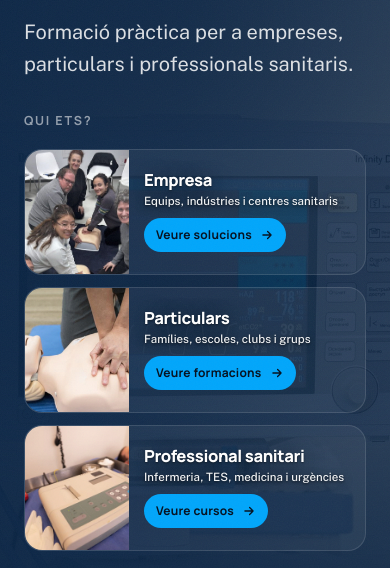
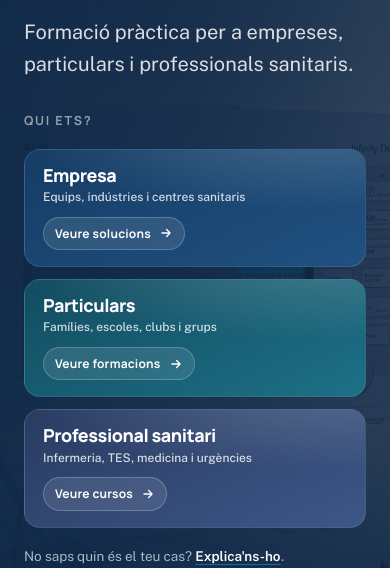
Before and after one commit to HernanCode/deepdivedesign, a plain HTML site: page index.html in a window 390 px wide. Shown: the part 262-830 px from the top of the page. Drawn offline with nearby package versions, Linux system fonts and the light colour scheme.

Commit message:
Prueba: tarjetas de publico sin imagen con 3 tonalidades y area de color por landing

```diff
--- a/assets/css/site.css
+++ b/assets/css/site.css
@@ -229,7 +229,7 @@ html.js body.pg [data-reveal].in{opacity:1;transform:none}
 .pg-hero--img::before{content:none}
 .pg-hero--img .pg-hero-media{position:absolute;inset:0;z-index:0}
 .pg-hero--img .pg-hero-media img{width:100%;height:100%;object-fit:cover;object-position:center;filter:brightness(.55) saturate(1.05);will-change:transform}
-.pg-hero--img .pg-hero-overlay{position:absolute;inset:0;z-index:1;background:linear-gradient(180deg,rgba(11,37,69,.72) 0%,rgba(11,37,69,.5) 45%,rgba(11,37,69,.94) 100%),linear-gradient(100deg,rgba(11,37,69,.85) 0%,rgba(11,37,69,.3) 55%,transparent 78%)}
+.pg-hero--img .pg-hero-overlay{position:absolute;inset:0;z-index:1;background:linear-gradient(180deg,rgba(var(--area-rgb,11,37,69),.72) 0%,rgba(var(--area-rgb,11,37,69),.5) 45%,rgba(var(--area-rgb,11,37,69),.94) 100%),linear-gradient(100deg,rgba(var(--area-rgb,11,37,69),.85) 0%,rgba(var(--area-rgb,11,37,69),.3) 55%,transparent 78%)}
 .pg-hero--img .pg-wrap{position:relative;z-index:2}
 
 /* hero con imagen oscura (deep dive): se ve más la foto y hace zoom de inmersión al bajar */
@@ -676,3 +676,11 @@ a.pg-contact-item:hover{color:var(--sn-accent)}
 }
 .pg-testi-feature .pg-testi-foot{justify-content:flex-start;gap:10px 22px;margin-top:18px;padding-top:14px}
 .pg-testi-feature .pg-testi-foot b{font-family:var(--sn-font-display);font-weight:700;font-size:13px;color:var(--sn-ink)}
+
+/* ============================================================
+   Tonos de área por público (prueba de color)
+   ============================================================ */
+.area-empresa{--area-1:#0b2545;--area-2:#17395f;--area-rgb:11,37,69}
+.area-part{--area-1:#0e3b4f;--area-2:#155a70;--area-rgb:14,59,79;--sn-accent:#19b6c9;--sn-accent-deep:#0e8fa3}
+.area-prof{--area-1:#1b2f52;--area-2:#2a4576;--area-rgb:27,47,82;--sn-accent:#7c8cf8;--sn-accent-deep:#5b6ee8}
+.area-part .pg-hero,.area-prof .pg-hero{background:linear-gradient(155deg,var(--area-1) 0%,var(--area-2) 100%)}
--- a/index.html
+++ b/index.html
@@ -208,28 +208,28 @@ body.menu-locked{overflow:hidden}
 .chooser-grid{display:grid;grid-template-columns:1fr;gap:12px;margin-top:18px}
 @media(min-width:1024px){.chooser-grid{grid-template-columns:repeat(3,1fr);gap:20px}}
 .choice{
-  position:relative;display:block;isolation:isolate;overflow:hidden;
-  border-radius:18px;min-height:270px;background:var(--navy-mid);
+  position:relative;display:block;isolation:isolate;overflow:hidden;color:#fff;
+  border-radius:18px;min-height:268px;border:1px solid rgba(255,255,255,.12);
   transition:translate .45s var(--ease),box-shadow .45s var(--ease);
 }
-.choice-media{position:absolute;inset:0;z-index:-2;display:block;overflow:hidden}
-.choice-media img{width:100%;height:100%;object-fit:cover;object-position:center;transition:transform .8s var(--ease)}
-.choice-scrim{position:absolute;inset:0;z-index:-1;background:linear-gradient(180deg,rgba(11,37,69,0) 0%,rgba(11,37,69,.30) 36%,rgba(11,37,69,.72) 58%,rgba(11,37,69,.93) 80%,rgba(11,37,69,.98) 100%)}
-.choice-body{position:relative;display:flex;flex-direction:column;justify-content:flex-end;min-height:270px;padding:20px 20px 18px}
-.choice-title{font-family:var(--font-display);font-weight:800;font-size:clamp(1.6rem,2.5vw,1.95rem);line-height:1.08;letter-spacing:-.025em;color:#fff;margin-top:0;text-shadow:0 1px 2px rgba(0,0,0,.45),0 4px 20px rgba(0,0,0,.5)}
-.choice-sub{font-size:13px;line-height:1.4;font-weight:500;color:#fff;margin-top:6px;opacity:.95;text-shadow:0 1px 3px rgba(0,0,0,.7),0 2px 12px rgba(0,0,0,.55)}
+.choice--empresa{background:linear-gradient(155deg,#123a63 0%,#1d4f80 100%)}
+.choice--part{background:linear-gradient(155deg,#0f4a5f 0%,#1a6f86 100%)}
+.choice--prof{background:linear-gradient(155deg,#26395f 0%,#3a5588 100%)}
+.choice::before{content:"";position:absolute;inset:0;z-index:-1;background:radial-gradient(135% 105% at 82% -14%,rgba(255,255,255,.17) 0%,transparent 62%)}
+.choice-body{position:relative;display:flex;flex-direction:column;justify-content:center;min-height:268px;padding:24px 22px}
+.choice-title{font-family:var(--font-display);font-weight:800;font-size:clamp(1.6rem,2.5vw,1.95rem);line-height:1.08;letter-spacing:-.025em;color:#fff}
+.choice-sub{font-size:13px;line-height:1.4;font-weight:500;color:rgba(255,255,255,.82);margin-top:6px}
 .choice-cta{
-  display:inline-flex;align-items:center;gap:8px;align-self:flex-start;margin-top:16px;
-  padding:9px 16px;border-radius:999px;border:1px solid transparent;
-  background:var(--accent);
-  font-family:var(--font-display);font-size:12.5px;font-weight:700;letter-spacing:.02em;color:#04101f;
+  display:inline-flex;align-items:center;gap:8px;align-self:flex-start;margin-top:18px;
+  padding:9px 16px;border-radius:999px;border:1px solid rgba(255,255,255,.22);
+  background:rgba(255,255,255,.1);
+  font-family:var(--font-display);font-size:12.5px;font-weight:700;letter-spacing:.02em;color:#fff;
   transition:background .3s var(--ease-io),color .3s var(--ease-io),border-color .3s var(--ease-io);
 }
-.choice-cta svg{width:14px;height:14px;color:currentColor;transition:transform .3s var(--ease-io),color .3s var(--ease-io)}
+.choice-cta svg{width:14px;height:14px;color:currentColor;transition:transform .3s var(--ease-io)}
 .choice:hover{translate:0 -4px;box-shadow:0 26px 52px rgba(0,0,0,.38)}
-.choice:hover .choice-media img{transform:scale(1.07)}
-.choice:hover .choice-cta{background:#fff;border-color:transparent;color:#04101f}
-.choice:hover .choice-cta svg{color:#04101f;transform:translateX(3px)}
+.choice:hover .choice-cta{background:var(--accent);border-color:transparent;color:#04101f}
+.choice:hover .choice-cta svg{transform:translateX(3px)}
 .choice:focus-visible{outline:2px solid var(--accent);outline-offset:3px}
 .display-line{display:block}
 html.js .display-line[data-entrance]{animation-duration:.45s}
@@ -246,16 +246,12 @@ html.js .ecg path{stroke-dasharray:1;stroke-dashoffset:1;animation:ecgDraw 3.2s
 /* móvil y tablet: tarjetas horizontales compactas, texto y botón siempre visibles */
 @media(max-width:1023px){
   .hero-inner{padding:96px 0 44px}
-  .choice{display:grid;grid-template-columns:104px 1fr;min-height:0;background:rgba(255,255,255,.055);border:1px solid rgba(255,255,255,.12)}
-  .choice-media{position:relative;inset:auto;z-index:auto}
-  .choice-media img{min-height:100px}
-  .choice-scrim{display:none}
-  .choice-body{min-height:124px;justify-content:center;padding:13px 15px}
-  .choice-title{font-size:1.04rem;margin-top:0}
-  .choice-sub{font-size:11.5px;margin-top:4px}
-  .choice-cta{margin-top:9px;padding:6px 11px;font-size:12px}
+  .choice{min-height:0;border-radius:16px}
+  .choice-body{min-height:0;padding:16px 18px}
+  .choice-title{font-size:1.12rem}
+  .choice-sub{font-size:12px;margin-top:4px}
+  .choice-cta{margin-top:11px;padding:6px 11px;font-size:12px}
   .choice:hover{translate:none;box-shadow:none}
-  .choice:hover .choice-media img{transform:none}
 }
 
 /* ---------- section shell ---------- */
@@ -404,9 +400,7 @@ html.js [data-entrance]{opacity:0;animation:rise .45s var(--ease) forwards;anima
           <h2 class="chooser-q" data-entrance style="--d:1.8s" data-ca="Qui ets?" data-es="¿Quién eres?">Qui ets?</h2>
           <div class="chooser-grid">
 
-            <a class="choice" href="empreses.html" data-entrance style="--d:1.9s">
-              <span class="choice-media"><img src="assets/img/publico-empresas.jpg" alt="Equipo practicando reanimación con maniquíes"></span>
-              <span class="choice-scrim" aria-hidden="true"></span>
+            <a class="choice choice--empresa" href="empreses.html" data-entrance style="--d:1.9s">
               <span class="choice-body">
                 <span class="choice-title" data-ca="Empresa" data-es="Empresa">Empresa</span>
                 <span class="choice-sub" data-ca="Equips, indústries i centres sanitaris" data-es="Equipos, industrias y centros sanitarios">Equips, indústries i centres sanitaris</span>
@@ -416,9 +410,7 @@ html.js [data-entrance]{opacity:0;animation:rise .45s var(--ease) forwards;anima
               </span>
             </a>
 
-            <a class="choice" href="per-a-tothom.html" data-entrance style="--d:2s">
-              <span class="choice-media"><img src="assets/img/publico-particulares.jpg" alt="Práctica de reanimación cardiopulmonar sobre un maniquí"></span>
-              <span class="choice-scrim" aria-hidden="true"></span>
+            <a class="choice choice--part" href="per-a-tothom.html" data-entrance style="--d:2s">
               <span class="choice-body">
                 <span class="choice-title" data-ca="Particulars" data-es="Particulares">Particulars</span>
                 <span class="choice-sub" data-ca="Famílies, escoles, clubs i grups" data-es="Familias, escuelas, clubs y grupos">Famílies, escoles, clubs i grups</span>
@@ -428,9 +420,7 @@ html.js [data-entrance]{opacity:0;animation:rise .45s var(--ease) forwards;anima
               </span>
             </a>
 
-            <a class="choice" href="professionals.html" data-entrance style="--d:2.1s">
-              <span class="choice-media"><img src="assets/img/publico-profesionales.jpg" alt="Equipo de electrocardiografía en entorno de simulación clínica"></span>
-              <span class="choice-scrim" aria-hidden="true"></span>
+            <a class="choice choice--prof" href="professionals.html" data-entrance style="--d:2.1s">
               <span class="choice-body">
                 <span class="choice-title" data-ca="Professional sanitari" data-es="Profesional sanitario">Professional sanitari</span>
                 <span class="choice-sub" data-ca="Infermeria, TES, medicina i urgències" data-es="Enfermería, TES, medicina y urgencias">Infermeria, TES, medicina i urgències</span>
```
Also changed, not shown: empreses.html (+1 -1 lines), per-a-tothom.html (+1 -1 lines), professionals.html (+1 -1 lines).
